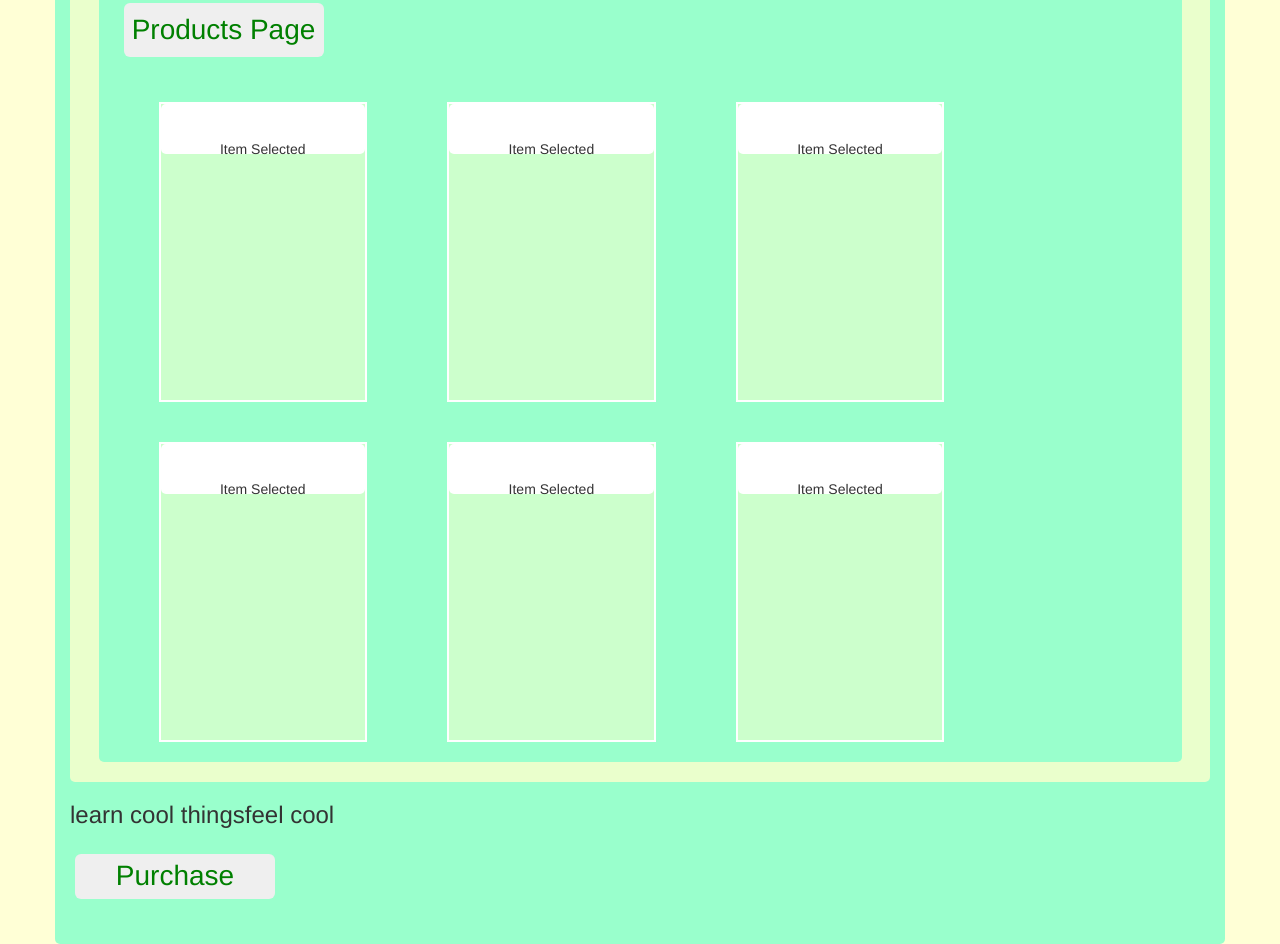
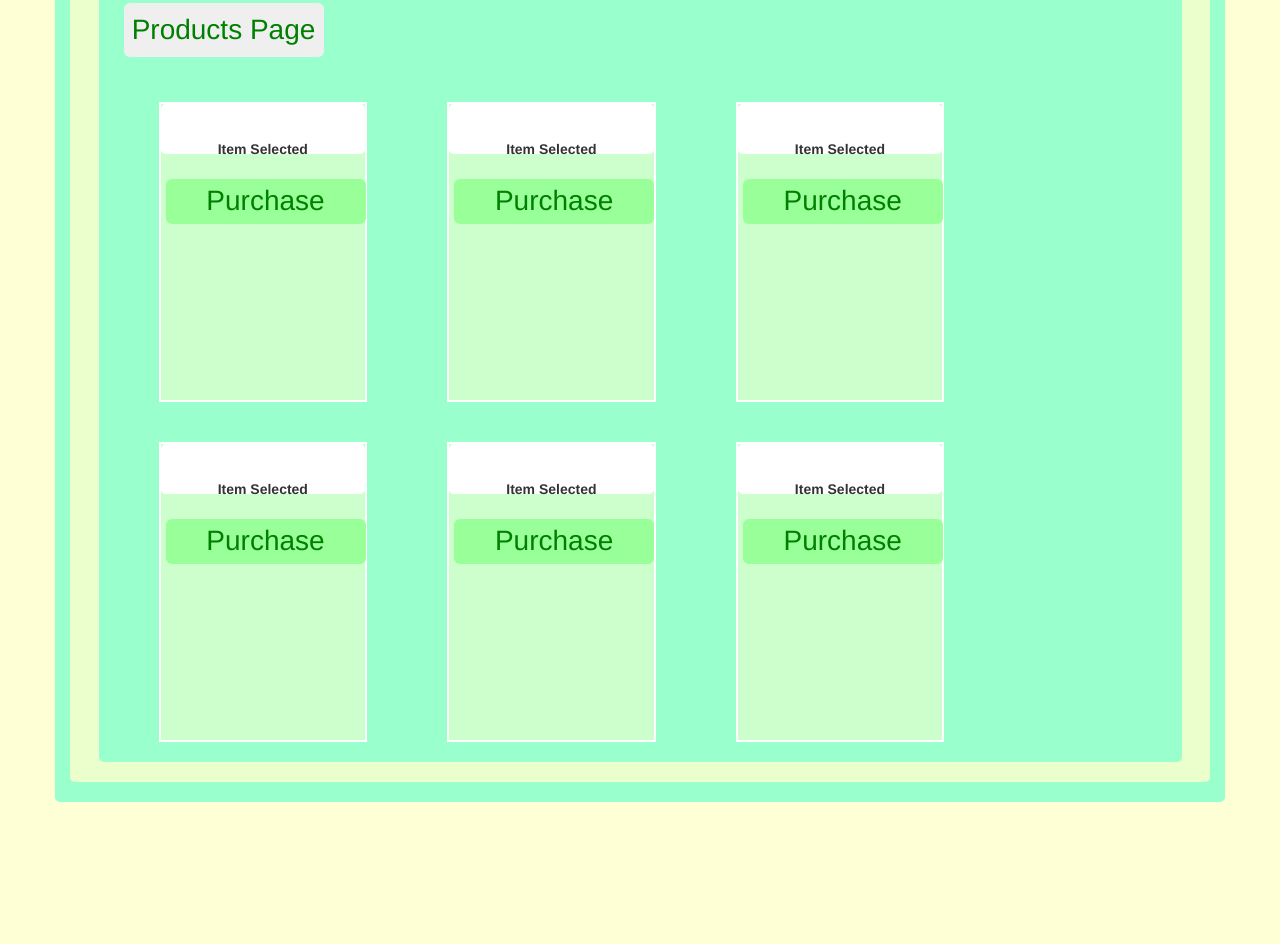
Before and after one commit to EugeneZnm/GIFT-REGISTRY, a plain HTML site: page profile.html in a window 1280 px wide. Shown: the part 903-1847 px from the top of the page. After the commit the page ends 1705 px from the top, so only its background shows below. Drawn offline with nearby package versions, Linux system fonts and the light colour scheme.

Commit message:
blinking buttons

```diff
--- a/profile.html
+++ b/profile.html
@@ -10,7 +10,7 @@
   <body>
     <div class="container" id="container1">
 <div class="box" id="box1">
-  <h2 id="head1"><strong>Hey thanks for loging in<br>Kindly edit your profile<br>to continue creating a registry</strong></h2>
+  <h2 id="head1"><strong>Hey! thanks for loging in<br>Kindly edit your profile<br>to continue creating a registry</strong></h2>
   <img src="http://agritex.co.in/wp-content/uploads/2018/03/anonymous.png" class="box-img" >
   <form action="/action_page.php">
       <label for="fname"></label>
@@ -33,17 +33,15 @@
     <h3>If your ready to create your registry kindly click the button bellow to browse through our products</h3>
     <button class="button" style="vertical-align:middle"><span id="p">Products Page </span></button>
     <ul>
-      <li><div class="title">Item Selected</div></li>
-      <li><div class="title">Item Selected</div></li>
-      <li><div class="title">Item Selected</div></li>
-      <li><div class="title">Item Selected</div></li>
-      <li><div class="title">Item Selected</div></li>
-      <li><div class="title">Item Selected</div></li>
-
+      <li><div class="title"><strong>Item Selected</strong></div><h3><button class="button" style="vertical-align:middle"id="button1"><blink><span id="p">Purchase </span></blink></button><h3> </li>
+      <li><div class="title"><strong>Item Selected</strong></div><h3><button class="button" style="vertical-align:middle"id="button1"><blink><span id="p">Purchase </span></blink></button><h3></li>
+      <!-- <li><div class="title"><strong>Item Selected</strong</div><h3><button class="button" style="vertical-align:middle" id="button1"><blink><span id="p">Purchase </span></blink></button><h3></li> -->
+      <li><div class="title"><strong>Item Selected</strong></div><h3><button class="button" style="vertical-align:middle" id="button1"><blink><span id="p">Purchase </span></blink></button><h3></li>
+      <li><div class="title"><strong>Item Selected</strong></div><h3><button class="button" style="vertical-align:middle" id="button1"><blink><span id="p">Purchase </span></blink></button><h3></li>
+      <li><div class="title"><strong>Item Selected</strong></div><h3><button class="button" style="vertical-align:middle" id="button1"><blink><span id="p">Purchase </span></blink></button><h3></li>
+      <li><div class="title"><strong>Item Selected</strong></div><h3><button class="button" style="vertical-align:middle" id="button1"><blink><span id="p">Purchase </span></blink></button><h3></li>
     </ul>
   </div>
 </div>
-<h3>learn cool things<blink>feel cool</blink></h3>
-<h3><button class="button" style="vertical-align:middle"><blink><span id="p">Purchase </span></blink></button><h3>
   </body>
 </html>
```
